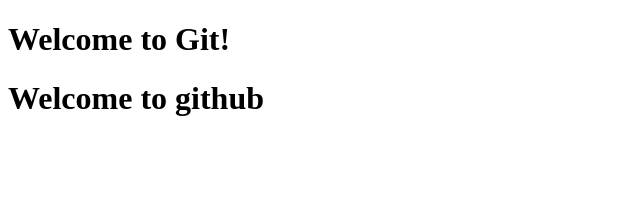
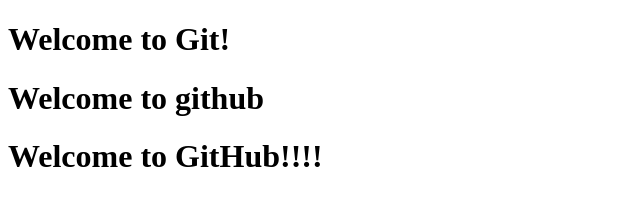
Before and after one commit to VAditi18/git-repository, a plain HTML site: page index3.html in a window 1280 px wide. Shown: the whole page, without its empty margins (0-640 px from the left). Drawn offline with Linux system fonts and the light colour scheme.

Commit message:
Update index3.html

```diff
--- a/index3.html
+++ b/index3.html
@@ -8,5 +8,6 @@
 <body>
     <h1>Welcome to Git!</h1>
     <h1>Welcome to github</h1>
+    <h1>Welcome to GitHub!!!!</h1>
 </body>
 </html>
```
